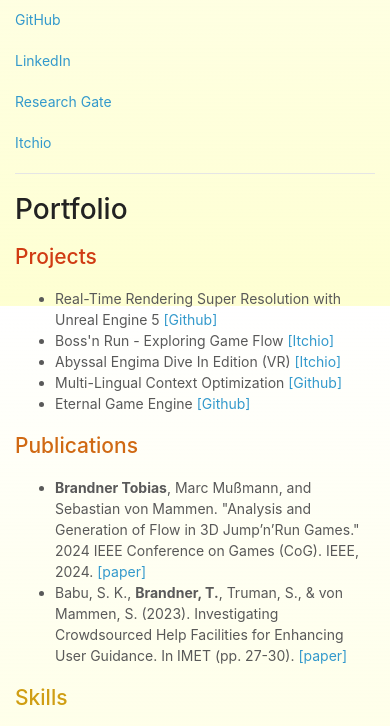
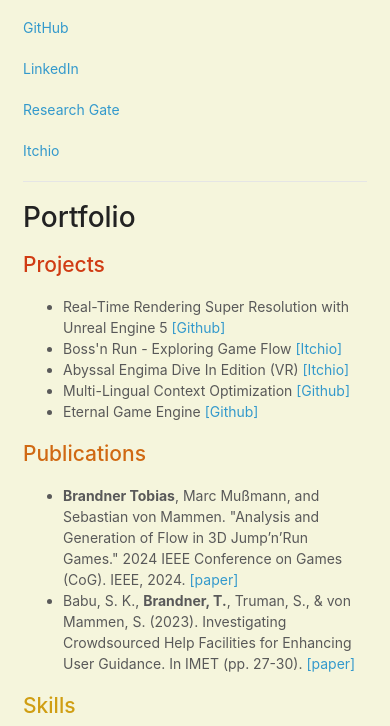
Before and after one commit to BrandnerKasper/BrandnerKasper.github.io, a plain HTML site: page index.html in a window 390 px wide. Shown: the part 568-1294 px from the top of the page. Drawn offline with Linux system fonts and the light colour scheme.

Commit message:
no gradient because smartphone mode ...

```diff
--- a/index.html
+++ b/index.html
@@ -12,9 +12,7 @@
     <script src="//html5shiv.googlecode.com/svn/trunk/html5.js"></script>
     <![endif]-->
   </head>
-  <body style="background: linear-gradient(to bottom, #ffffff1a, #feffd2);
-               height: 100vh; /* Ensure the body takes up the full viewport height */
-               margin: 0;">
+  <body style="background-color: beige;">
     <div class="wrapper">
       <header>
         <img src="assets/images/profile/whut2.jpg" alt="Tobias Brandner Profile Picture" width="250" style="border-radius: 0%;">
```
